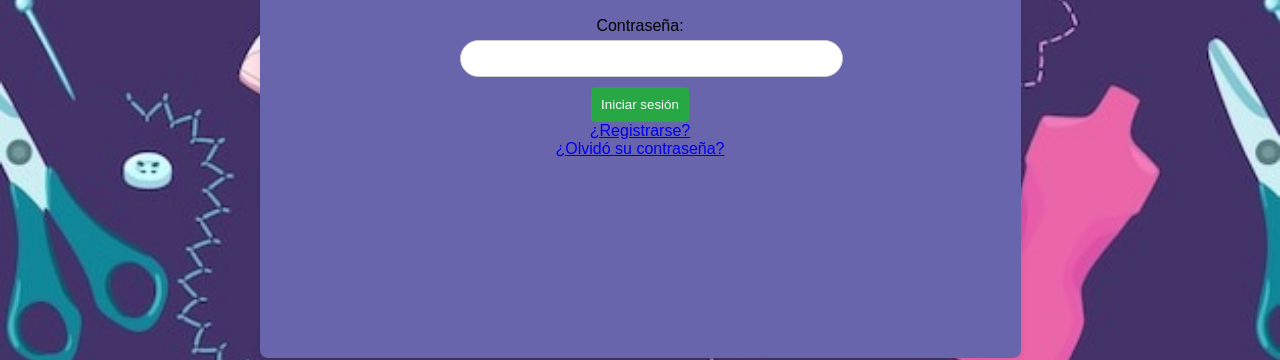
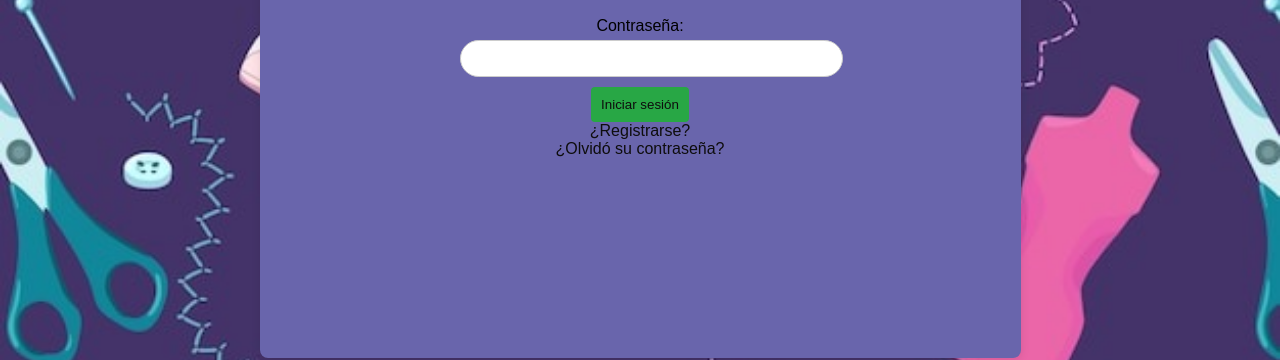
Before and after one commit to halq676/Modisteria-sm, a plain HTML site: page index.html in a window 1280 px wide. Shown: the part 440-800 px from the top of the page. Drawn offline with Linux system fonts and the light colour scheme; files whose address does not match are found by name.

Commit message:
Actualizacion de estilos  style.css

```diff
--- a/css/style.css
+++ b/css/style.css
@@ -64,3 +64,12 @@ button:hover {
 .forgot-password:hover {
     text-decoration: underline;
 }
+.btn {
+    color: #0e0d0d; /* Color del texto normal */
+    text-decoration: none;
+  }
+
+  .btn:hover {
+    color: #ffcc00; /* Color al pasar el mouse */
+    text-decoration: underline;
+  }
```
